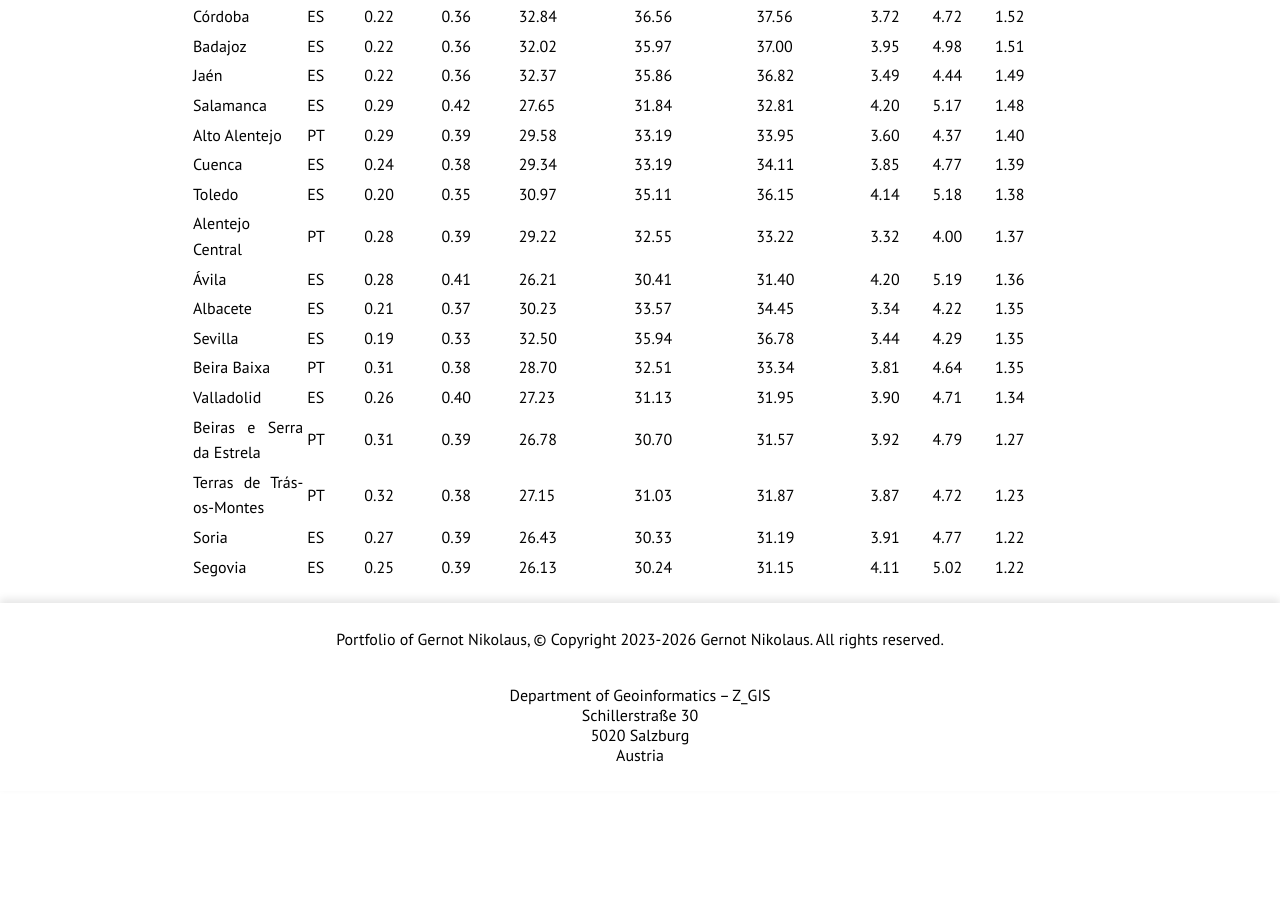
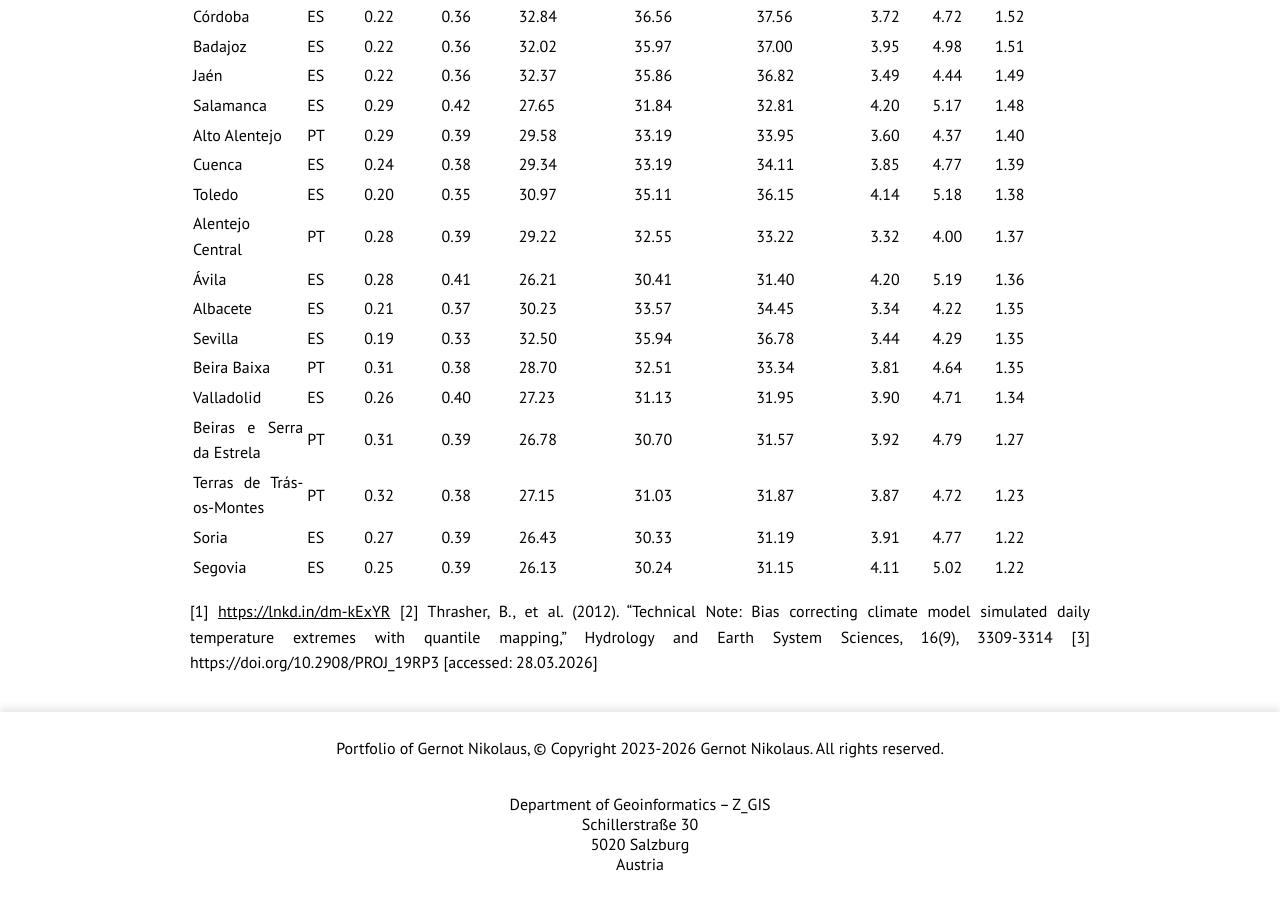
Before and after one commit to gernotnikolaus/gernotnikolaus.github.io, a Jekyll site: the page built from _projects/2026-03-29-ProjectedHeatExposure-ElderlyPopulations-SouthwesternEurope.md, in a window 1280 px wide and 900 px high, scrolled down 3843 px. Built offline with Jekyll 4.4.1, drawn with Linux system fonts in a browser that asks for light colours; before the commit the page ends 4634 px from its top, so only the background shows below that.

Commit message:
Update 2026-03-29-ProjectedHeatExposure-ElderlyPopulations-SouthwesternEurope.md

```diff
--- a/_projects/2026-03-29-ProjectedHeatExposure-ElderlyPopulations-SouthwesternEurope.md
+++ b/_projects/2026-03-29-ProjectedHeatExposure-ElderlyPopulations-SouthwesternEurope.md
@@ -76,3 +76,8 @@ The results show a spatial concentration of heat-related demographic exposure in
 | Terras de Trás-os-Montes  | PT      | 0.32               | 0.38               | 27.15     | 31.03      | 31.87      | 3.87     | 4.72     | 1.23              |
 | Soria                     | ES      | 0.27               | 0.39               | 26.43     | 30.33      | 31.19      | 3.91     | 4.77     | 1.22              |
 | Segovia                   | ES      | 0.25               | 0.39               | 26.13     | 30.24      | 31.15      | 4.11     | 5.02     | 1.22
+
+
+[1] [https://lnkd.in/dm-kExYR](https://climate.copernicus.eu/major-heatwave-southwestern-europe-during-third-warmest-august-record)
+[2] Thrasher, B., et al. (2012). "Technical Note: Bias correcting climate model simulated daily temperature extremes with quantile mapping," Hydrology and Earth System Sciences, 16(9), 3309-3314
+[3] https://doi.org/10.2908/PROJ_19RP3 [accessed: 28.03.2026]
```
